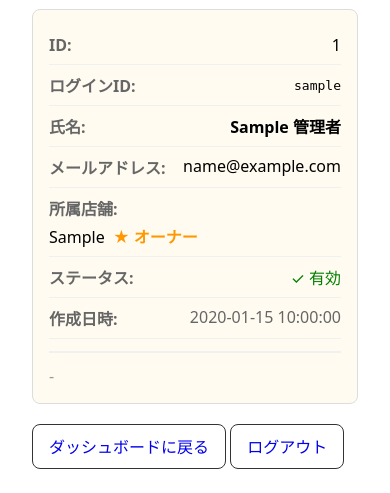
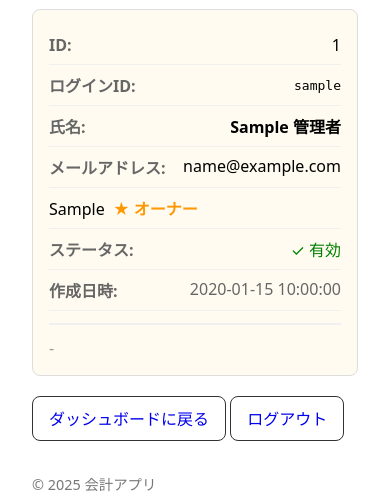
Before and after one commit to system-asayama/property-management-app, a Flask app: page /admin/admins in a window 390 px wide. Shown: the part 180-673 px from the top of the page. Run offline with Flask 3, Linux system fonts and the light colour scheme; the visitor is signed in with stand-in values (Sample User, id 1); tables that the repository leaves empty hold one stand-in row (values such as "Sample post"); a database or web service that is not in the repository returns one stand-in record (values such as "Sample title"); some libraries are stand-ins or nearby versions.

Commit message:
スマホ用カード表示で所属店舗ラベルを非表示にして店舗名のみ表示

```diff
--- a/app/templates/admin_admins.html
+++ b/app/templates/admin_admins.html
@@ -51,9 +51,13 @@
       align-items: flex-start;
     }
 
+    .admin-card-row.stores-row .admin-card-label {
+      display: none;
+    }
+
     .admin-card-row.stores-row .admin-card-value {
       text-align: left;
-      margin-top: 4px;
+      margin-top: 0;
     }
 
     .admin-card-actions {
--- a/app/templates/tenant_store_admins.html
+++ b/app/templates/tenant_store_admins.html
@@ -90,8 +90,7 @@
     }
 
     .admin-table td[data-label="所属店舗: "]::before {
-      display: block;
-      margin-bottom: 4px;
+      display: none;
     }
 
     .admin-table td.admin-actions {
```
